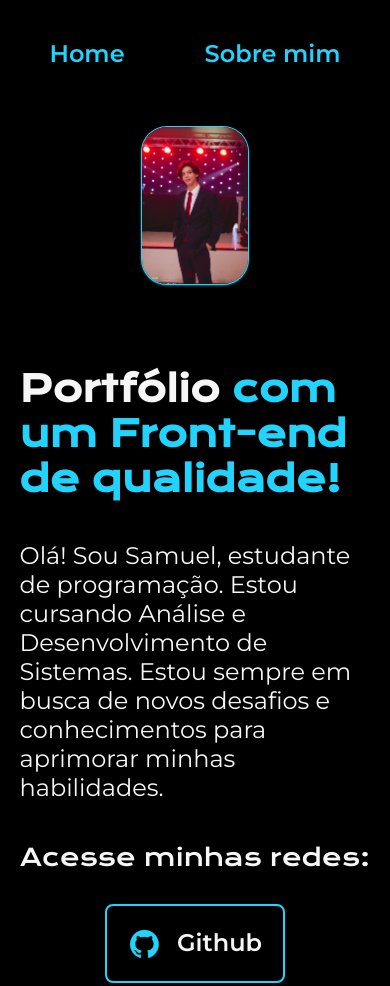
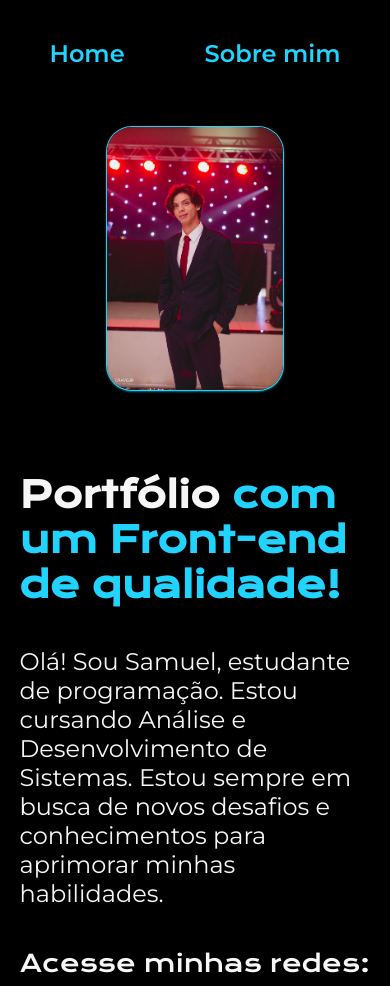
Before and after one commit to MUKINH4/portfolio, a plain HTML site: page index.html in a window 390 px wide. Shown: the top 986 px of the page. Drawn offline with nearby package versions, Linux system fonts and the light colour scheme.

Commit message:
Add files via upload

```diff
--- a/styles/style.css
+++ b/styles/style.css
@@ -91,7 +91,7 @@ body {
 }
 
 .apresentacao__imagem {
-  width: 30%;
+  width: 40%;
   border-radius: 25px;
   box-shadow: var(--cor-terciaria) 0px 1px 3px 0px,
     var(--cor-terciaria) 0px 0px 0px 1px;
@@ -122,4 +122,7 @@ body {
   .apresentacao__conteudo {
     width: auto;
   }
+  .apresentacao__imagem {
+    width: 50%;
+  }
 }
```
